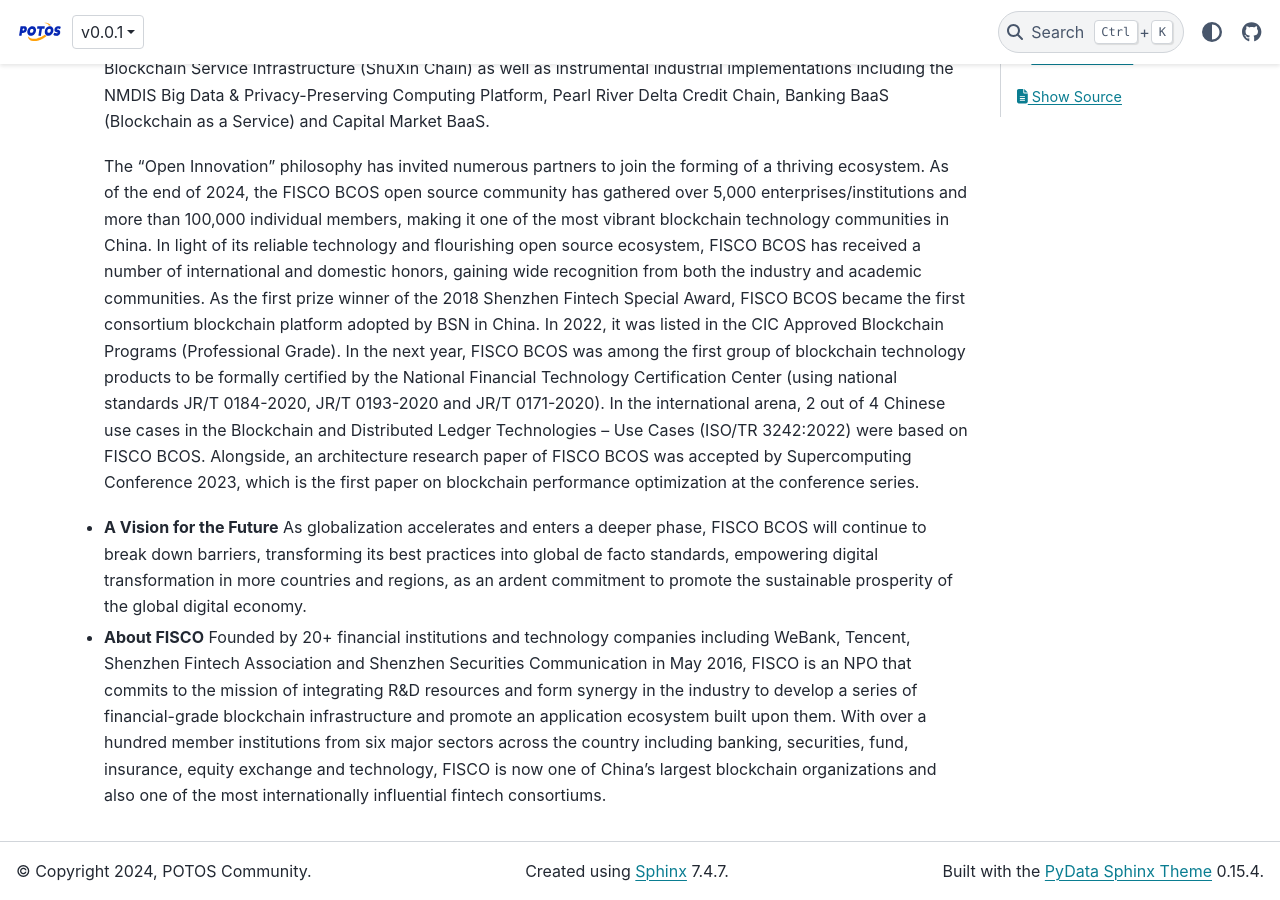
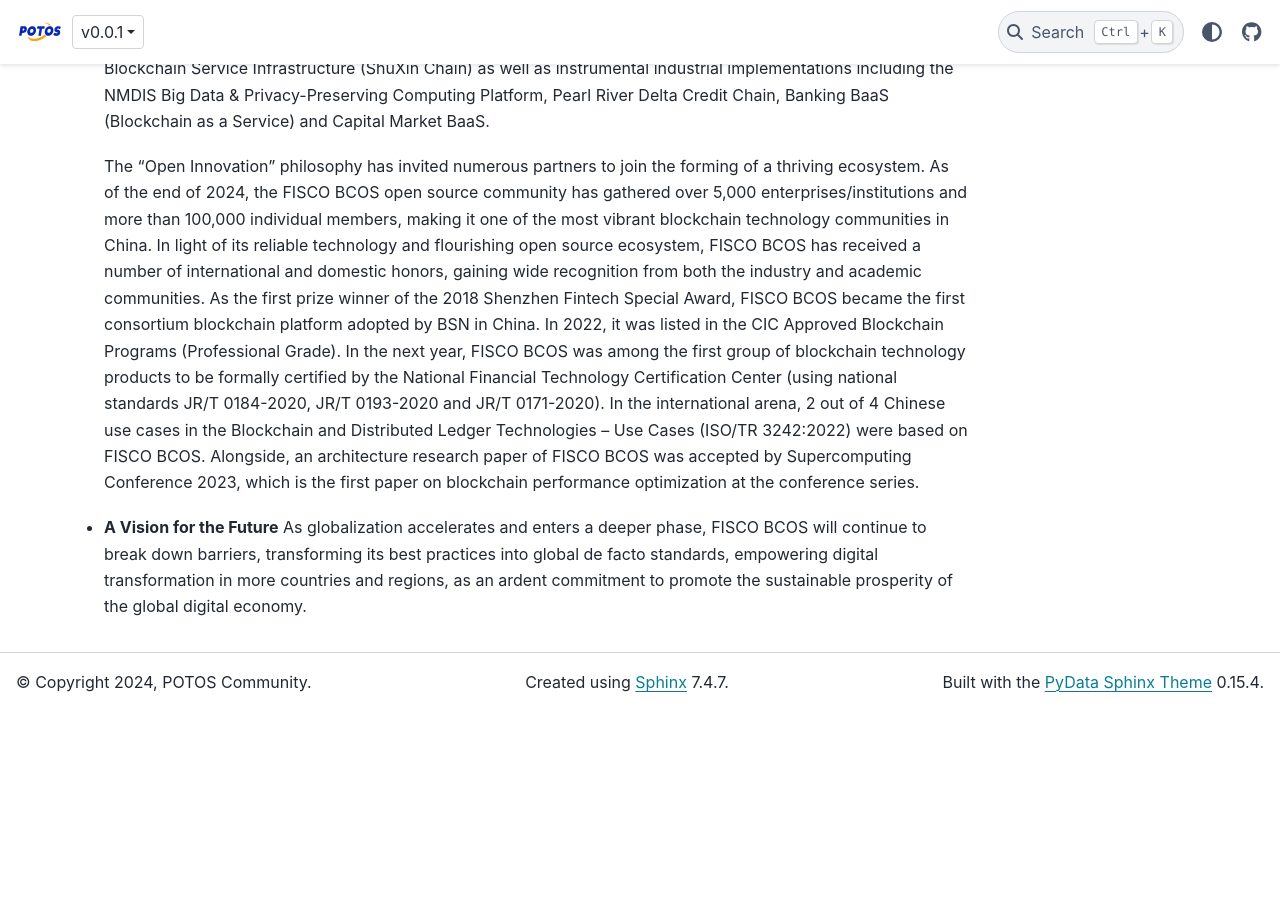
Before and after one commit to potoshk/potos-docs, a Sphinx documentation site: the page built from docs/concepts/fisco-bcos.md, in a window 1280 px wide and 900 px high, scrolled down 814 px. Built offline with Sphinx 7.4.7 and the PyData theme 0.15.4, drawn with Linux system fonts in a browser that asks for light colours; after the commit the page ends 1525 px from its top, so only the background shows below that.

Commit message:
update md

```diff
--- a/docs/concepts/fisco-bcos.md
+++ b/docs/concepts/fisco-bcos.md
@@ -15,6 +15,3 @@
 
 - **A Vision for the Future**
   As globalization accelerates and enters a deeper phase, FISCO BCOS will continue to break down barriers, transforming its best practices into global de facto standards, empowering digital transformation in more countries and regions, as an ardent commitment to promote the sustainable prosperity of the global digital economy.
-
-- **About FISCO**
-Founded by 20+ financial institutions and technology companies including WeBank, Tencent, Shenzhen Fintech Association and Shenzhen Securities Communication in May 2016, FISCO is an NPO that commits to the mission of integrating R&D resources and form synergy in the industry to develop a series of financial-grade blockchain infrastructure and promote an application ecosystem built upon them. With over a hundred member institutions from six major sectors across the country including banking, securities, fund, insurance, equity exchange and technology, FISCO is now one of China’s largest blockchain organizations and also one of the most internationally influential fintech consortiums.
```
Also changed, not shown: README.md (+2 -7 lines), docs/concepts/index.md (+0 -4 lines), docs/developer/index.md (+1 -1 lines).
